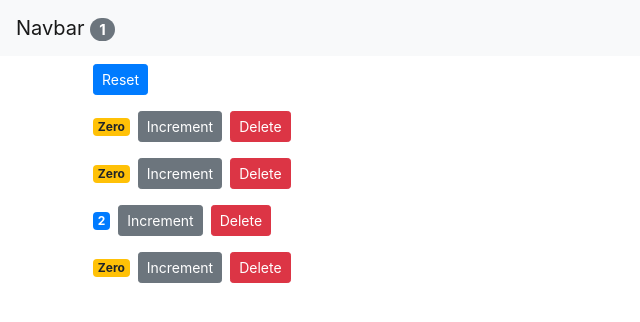
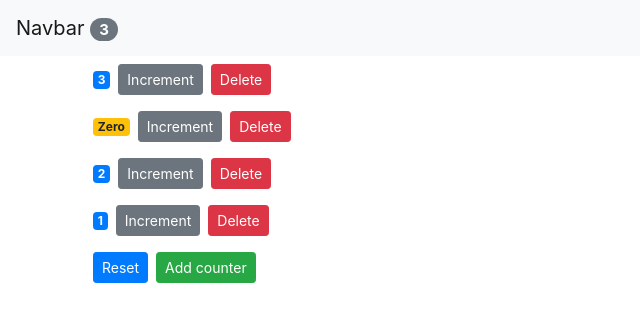
Before and after one commit to hvehmanen/react-crash-course, a React (Create React App) app in the folder counter-app/: page / in a window 1280 px wide. Shown: the top 322 px of the page, without its empty margins (0-640 px from the left). Built offline with nearby package versions, Linux system fonts and the light colour scheme.

Commit message:
Got rid of props using Context API (https://reactjs.org/docs/context.html). Added functionality to add a counter. Moved Reser and Add to separate component to test the context better.

```diff
--- a/counter-app/src/App.js
+++ b/counter-app/src/App.js
@@ -1,58 +1,24 @@
 import React, { Component } from "react";
 import NavBar from "./components/navbar";
 import Counters from "./components/counters";
+import { CountersProvider } from "./contexts/countersContext";
 import "./App.css";
 
 class App extends Component {
-  state = {
-    counters: [
-      { id: 1, value: 0 },
-      { id: 2, value: 0 },
-      { id: 3, value: 2 },
-      { id: 4, value: 0 }
-    ]
-  };
-
   componentDidMount() {
     console.log("App - mounted");
     //Ajax call to get new data
   }
 
-  handleIncrement = counter => {
-    const counters = [...this.state.counters];
-    const index = counters.indexOf(counter);
-    counters[index] = { ...counter };
-    counters[index].value++;
-    this.setState({ counters });
-  };
-
-  handleReset = () => {
-    const counters = this.state.counters.map(c => {
-      c.value = 0;
-      return c;
-    });
-    this.setState({ counters });
-  };
-
-  handleDelete = counterId => {
-    const counters = this.state.counters.filter(c => c.id !== counterId);
-    this.setState({ counters });
-  };
-
   render() {
     return (
       <React.Fragment>
-        <NavBar
-          totalCounters={this.state.counters.filter(c => c.value > 0).length}
-        />
-        <main className="container">
-          <Counters
-            counters={this.state.counters}
-            onDelete={this.handleDelete}
-            onIncrement={this.handleIncrement}
-            onReset={this.handleReset}
-          />
-        </main>
+        <CountersProvider>
+          <NavBar />
+          <main className="container">
+            <Counters />
+          </main>
+        </CountersProvider>
       </React.Fragment>
     );
   }
--- a/counter-app/src/components/counters.jsx
+++ b/counter-app/src/components/counters.jsx
@@ -1,22 +1,27 @@
 import React, { Component } from "react";
 import Counter from "./counter";
+import Consumer from "../contexts/countersContext";
+import CountersActions from "./countersActions";
 
 class Counters extends Component {
   render() {
-    const { onReset, counters, onDelete, onIncrement } = this.props;
     return (
       <div>
-        <button onClick={onReset} className="btn btn-primary btn-sm m-2">
-          Reset
-        </button>
-        {counters.map(counter => (
-          <Counter
-            key={counter.id}
-            onDelete={onDelete}
-            onIncrement={onIncrement}
-            counter={counter}
-          />
-        ))}
+        <Consumer>
+          {context => (
+            <React.Fragment>
+              {context.counters.map(counter => (
+                <Counter
+                  key={counter.id}
+                  onDelete={context.onDelete}
+                  onIncrement={context.onIncrement}
+                  counter={counter}
+                />
+              ))}
+            </React.Fragment>
+          )}
+        </Consumer>
+        <CountersActions />
       </div>
     );
   }
--- /dev/null
+++ b/counter-app/src/components/countersActions.jsx
@@ -0,0 +1,31 @@
+import React, { Component } from "react";
+import Consumer from "../contexts/countersContext";
+
+class CountersActions extends Component {
+  render() {
+    return (
+      <div>
+        <Consumer>
+          {context => (
+            <React.Fragment>
+              <button
+                onClick={context.onReset}
+                className="btn btn-primary btn-sm m-2"
+              >
+                Reset
+              </button>
+              <button
+                onClick={context.onAdd}
+                className="btn btn-success btn-sm"
+              >
+                Add counter
+              </button>
+            </React.Fragment>
+          )}
+        </Consumer>
+      </div>
+    );
+  }
+}
+
+export default CountersActions;
--- a/counter-app/src/components/navbar.jsx
+++ b/counter-app/src/components/navbar.jsx
@@ -1,16 +1,23 @@
-import React from "react";
+import React, { Component } from "react";
+import Consumer from "../contexts/countersContext";
 
-const NavBar = ({ totalCounters }) => {
+class NavBar extends Component {
+  render() {
     return (
       <nav className="navbar navbar-light bg-light">
         <span className="navbar-brand">
           Navbar{" "}
+          <Consumer>
+            {context => (
               <span className="badge badge-pill badge-secondary">
-          {totalCounters}
+                {context.totalCounters}
               </span>
+            )}
+          </Consumer>
         </span>
       </nav>
     );
-};
+  }
+}
 
 export default NavBar;
--- /dev/null
+++ b/counter-app/src/contexts/countersContext.jsx
@@ -0,0 +1,60 @@
+import React, { Component } from "react";
+
+const { Provider, Consumer } = React.createContext();
+class CountersProvider extends Component {
+  state = {
+    counters: [
+      { id: 1, value: 3 },
+      { id: 2, value: 0 },
+      { id: 3, value: 2 },
+      { id: 4, value: 1 }
+    ]
+  };
+  handleIncrement = counter => {
+    const counters = [...this.state.counters];
+    const index = counters.indexOf(counter);
+    counters[index] = { ...counter };
+    counters[index].value++;
+    this.setState({ counters });
+  };
+
+  handleReset = () => {
+    const counters = this.state.counters.map(c => {
+      c.value = 0;
+      return c;
+    });
+    this.setState({ counters });
+  };
+
+  handleDelete = counterId => {
+    const counters = this.state.counters.filter(c => c.id !== counterId);
+    this.setState({ counters });
+  };
+
+  handleAdd = () => {
+    let counters = [...this.state.counters];
+    const id = counters[counters.length - 1].id + 1;
+    counters.push({ id: id, value: 0 });
+    this.setState({ counters });
+  };
+
+  render() {
+    return (
+      <Provider
+        value={{
+          counters: this.state.counters,
+          totalCounters: this.state.counters.filter(c => c.value > 0).length,
+          onReset: this.handleReset,
+          onIncrement: this.handleIncrement,
+          onDelete: this.handleDelete,
+          onAdd: this.handleAdd
+        }}
+      >
+        {this.props.children}
+      </Provider>
+    );
+  }
+}
+
+export { CountersProvider };
+export default Consumer;
```
Lines whose indentation alone changed are shown as unchanged.
